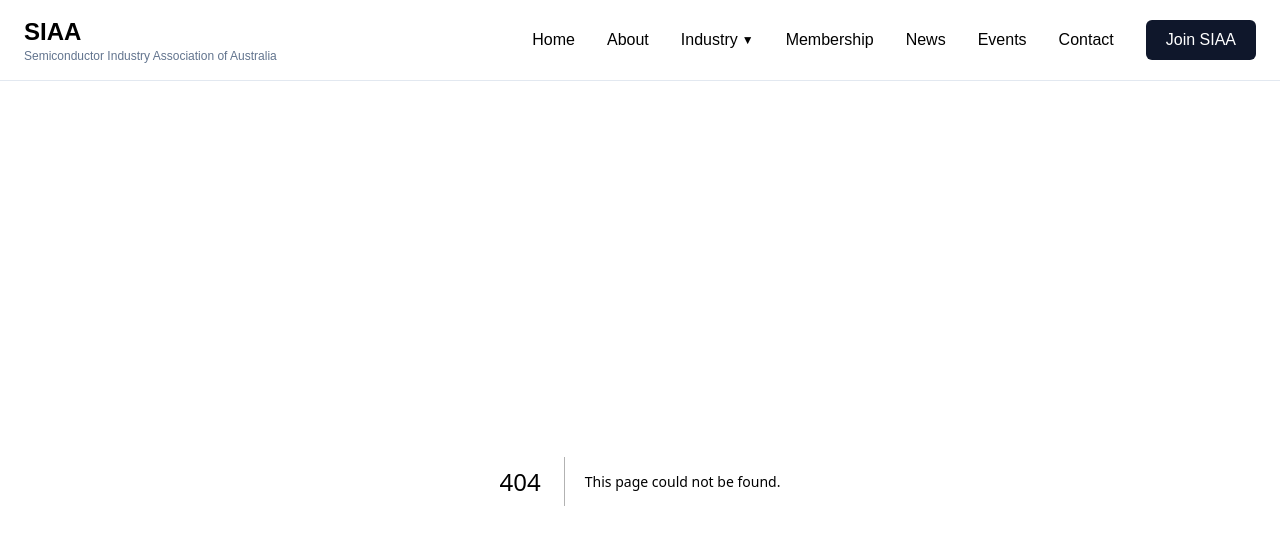
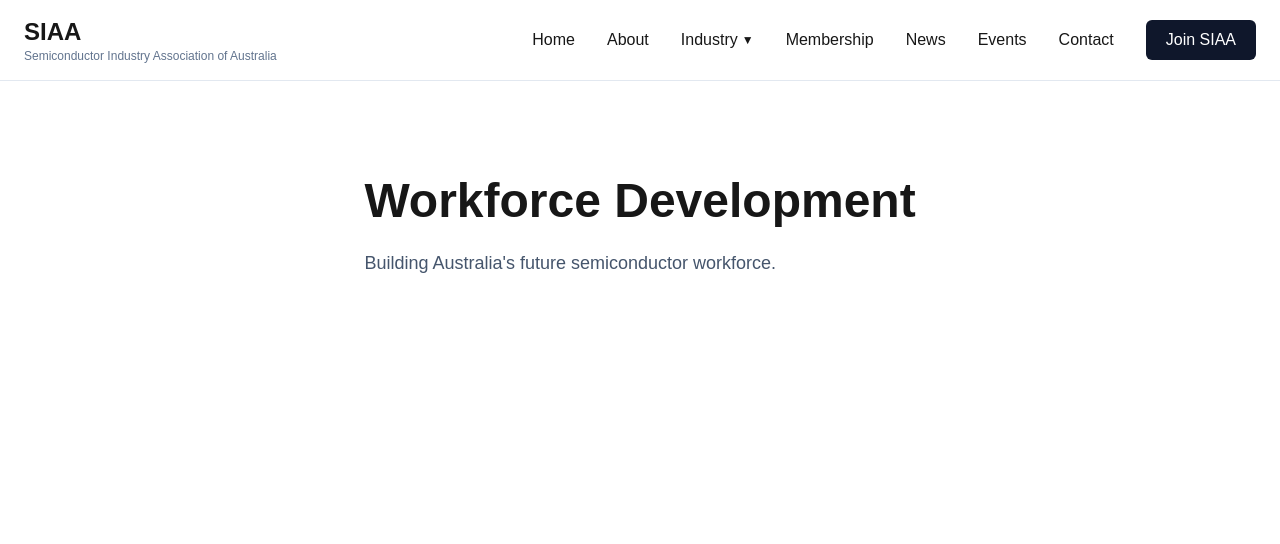
Before and after one commit to Ants-siaa/SIAA-site, a Next.js app: page /workforce in a window 1280 px wide. Before the commit this address had no page. Shown: the top 544 px of the page. Built offline with nearby package versions, Linux system fonts and the light colour scheme.

Commit message:
Create page.tsx

```diff
--- /dev/null
+++ b/app/workforce/page.tsx
@@ -0,0 +1,13 @@
+export default function WorkforcePage() {
+  return (
+    <main className="max-w-6xl mx-auto px-6 py-24">
+      <h1 className="text-5xl font-bold mb-6">
+        Workforce Development
+      </h1>
+
+      <p className="text-lg text-slate-600">
+        Building Australia's future semiconductor workforce.
+      </p>
+    </main>
+  );
+}
```
